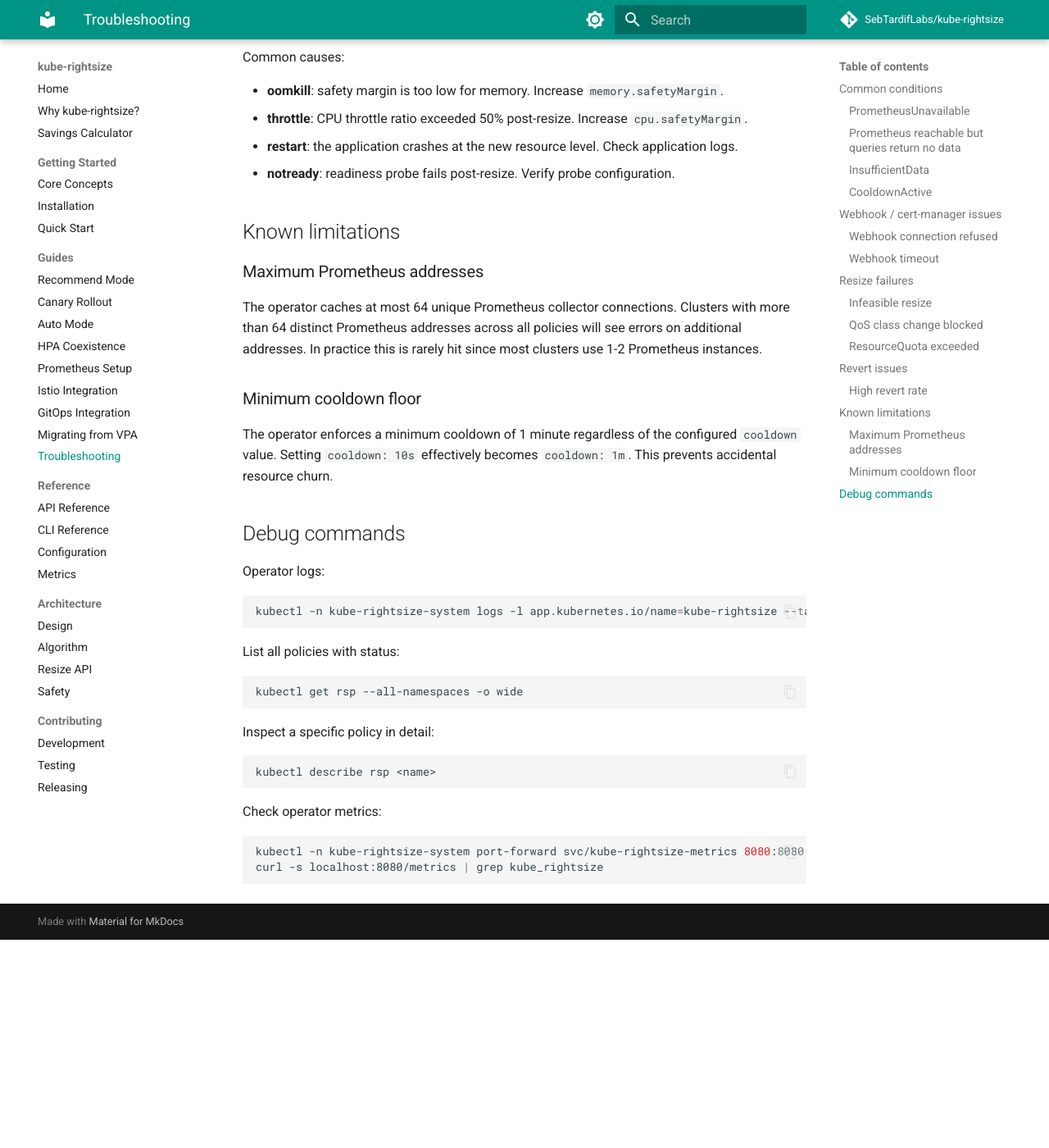
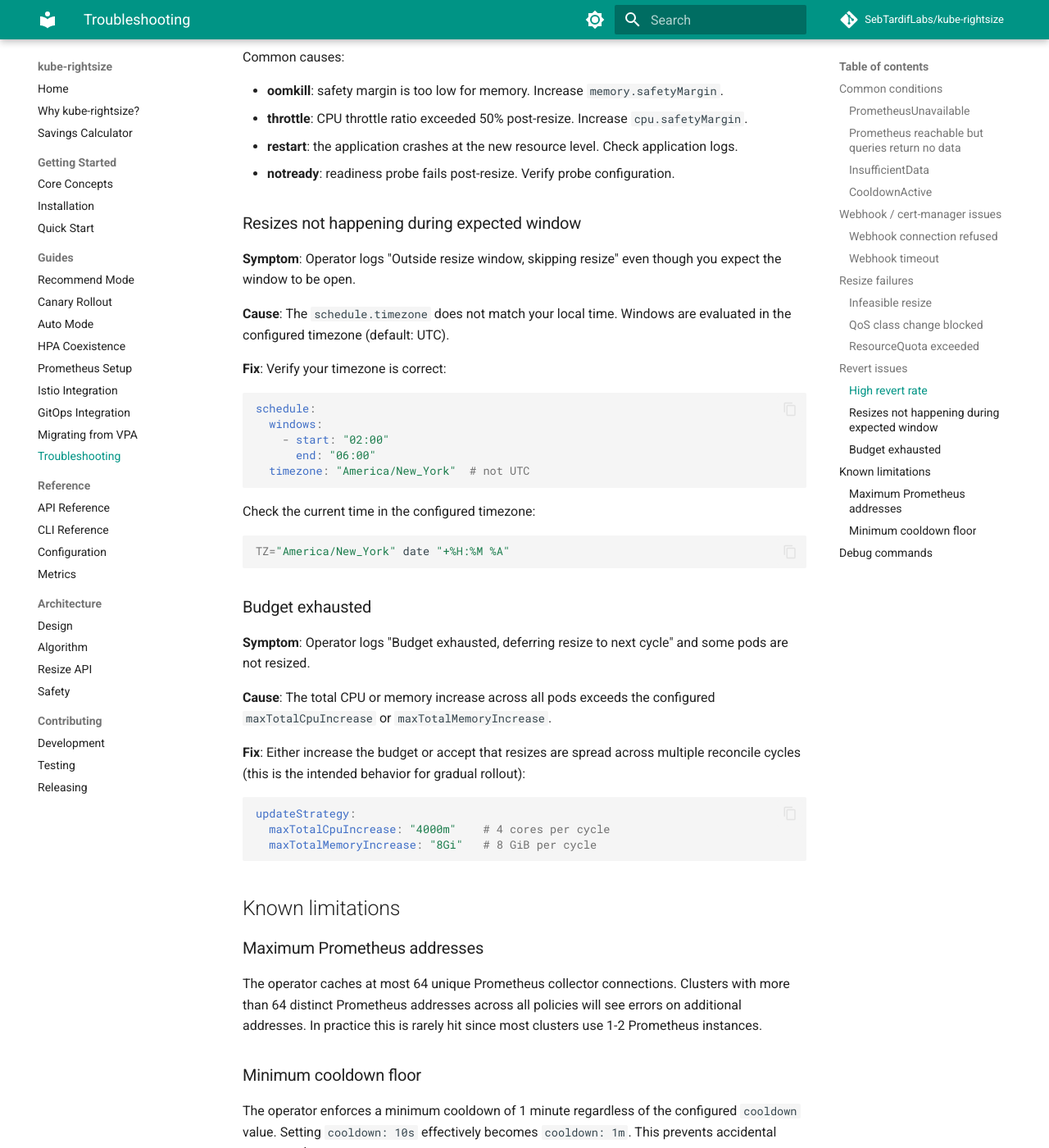
Before and after one commit to attune-io/attune, an MkDocs documentation site: the page built from docs/guides/troubleshooting.md, in a window 1280 px wide and 1400 px high, scrolled down 4719 px. Shown: the whole window at 82% size. Built offline with MkDocs 1.6.1 and Material for MkDocs 9.7.7, drawn with Linux system fonts in a browser that asks for light colours; comment, search, counter and statistics services are not loaded; before the commit the page ends 5865 px from its top, so only the background shows below that.

Commit message:
docs: add production example and troubleshooting for schedule/budget
- New example 12-scheduled-auto-mode.yaml showing all new features
  together (schedule windows, budget caps, concurrent resizes, eviction)
- Troubleshooting entries for schedule timezone issues and budget
  exhaustion

Signed-off-by: Sebastien Tardif <sebtardif@ncf.ca>

````diff
--- a/docs/guides/troubleshooting.md
+++ b/docs/guides/troubleshooting.md
@@ -238,6 +238,48 @@ Common causes:
 - **restart**: the application crashes at the new resource level. Check application logs.
 - **notready**: readiness probe fails post-resize. Verify probe configuration.
 
+### Resizes not happening during expected window
+
+**Symptom**: Operator logs "Outside resize window, skipping resize" even
+though you expect the window to be open.
+
+**Cause**: The `schedule.timezone` does not match your local time.
+Windows are evaluated in the configured timezone (default: UTC).
+
+**Fix**: Verify your timezone is correct:
+
+```yaml
+schedule:
+  windows:
+    - start: "02:00"
+      end: "06:00"
+  timezone: "America/New_York"  # not UTC
+```
+
+Check the current time in the configured timezone:
+
+```bash
+TZ="America/New_York" date "+%H:%M %A"
+```
+
+### Budget exhausted
+
+**Symptom**: Operator logs "Budget exhausted, deferring resize to next
+cycle" and some pods are not resized.
+
+**Cause**: The total CPU or memory increase across all pods exceeds the
+configured `maxTotalCpuIncrease` or `maxTotalMemoryIncrease`.
+
+**Fix**: Either increase the budget or accept that resizes are spread
+across multiple reconcile cycles (this is the intended behavior for
+gradual rollout):
+
+```yaml
+updateStrategy:
+  maxTotalCpuIncrease: "4000m"    # 4 cores per cycle
+  maxTotalMemoryIncrease: "8Gi"   # 8 GiB per cycle
+```
+
 ## Known limitations
 
 ### Maximum Prometheus addresses
````
Also changed, not shown: 1 other file.
